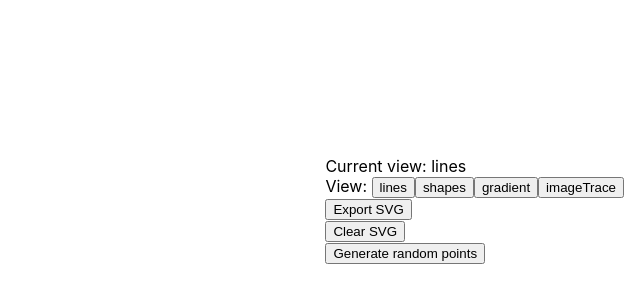
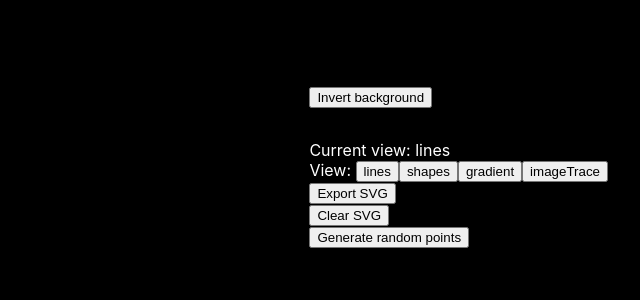
Before and after one commit to moritzsalla/polytess, a React (Create React App) app: page / in a window 1280 px wide. Shown: the part 504-804 px from the top of the page, without its empty margins (640-1280 px from the left). Built offline with nearby package versions, Linux system fonts and the light colour scheme.

Commit message:
Refactor App component by removing CSS and tests; enhance Menu with appearance controls and theme inversion; implement gradient rendering in SvgCanvas

```diff
--- a/src/App.css
+++ /dev/null
@@ -1,4 +0,0 @@
-.App {
-	background: white;
-	color: black;
-}
--- a/src/App.tsx
+++ b/src/App.tsx
@@ -1,5 +1,4 @@
 import { useRef } from "react";
-import "./App.css";
 import SvgCanvas, {
 	type OnClickFn,
 	type OnDragFn,
@@ -11,7 +10,6 @@ import { downloadSvgFile, generateInitialPoints } from "./utils";
 import { usePersistentState } from "./usePersistentStorage";
 import Menu from "./Menu/Menu";
 
-// TODO: finalize gradient view (gradient fill)
 // TODO: image trace view
 
 const ERROR_FALLBACK_COMPONENT = <div>Something went wrong</div>;
--- a/src/Menu/Menu.tsx
+++ b/src/Menu/Menu.tsx
@@ -1,5 +1,6 @@
 import Button from "../Button/Button";
 import { VIEWS, type View } from "../config";
+import { invertAppTheme } from "./utils";
 
 type MenuProps = {
 	view: View;
@@ -9,9 +10,32 @@ type MenuProps = {
 	onGenerate: () => void;
 };
 
-const Menu = ({ view, setView, onExport, onClear, onGenerate }: MenuProps) => {
+const Menu = (props: MenuProps) => {
 	return (
 		<menu style={{ position: "fixed", bottom: 0, right: 0, padding: "1rem" }}>
+			<AppearancePanel />
+			<ViewPanel {...props} />
+		</menu>
+	);
+};
+
+const AppearancePanel = () => {
+	return (
+		<div style={{ padding: "1rem" }}>
+			<Button onClick={() => invertAppTheme()}>Invert background</Button>
+		</div>
+	);
+};
+
+const ViewPanel = ({
+	view,
+	setView,
+	onExport,
+	onClear,
+	onGenerate,
+}: MenuProps) => {
+	return (
+		<div style={{ padding: "1rem" }}>
 			<span>Current view: {view}</span>
 			<div>
 				View:{" "}
@@ -30,7 +54,7 @@ const Menu = ({ view, setView, onExport, onClear, onGenerate }: MenuProps) => {
 			<div>
 				<Button onClick={onGenerate}>Generate random points</Button>
 			</div>
-		</menu>
+		</div>
 	);
 };
 
--- /dev/null
+++ b/src/Menu/utils.ts
@@ -0,0 +1,21 @@
+export const invertAppTheme = () => {
+	const computedStyle = getComputedStyle(document.documentElement);
+
+	// Get current colors
+	const currentPrimary = computedStyle
+		.getPropertyValue("--color-primary")
+		.trim();
+	const currentSecondary = computedStyle
+		.getPropertyValue("--color-secondary")
+		.trim();
+
+	// Swap
+	document.documentElement.style.setProperty(
+		"--color-primary",
+		currentSecondary,
+	);
+	document.documentElement.style.setProperty(
+		"--color-secondary",
+		currentPrimary,
+	);
+};
--- a/src/SvgCanvas/utils.ts
+++ b/src/SvgCanvas/utils.ts
@@ -77,6 +77,13 @@ const renderShapesView: Renderer = (points, delaunay, svg) => {
 };
 
 const renderGradientView: Renderer = (points, delaunay, svg) => {
+	// Create a <defs> section if it doesn't exist
+	let defs = svg.querySelector("defs");
+	if (!defs) {
+		defs = document.createElementNS("http://www.w3.org/2000/svg", "defs");
+		svg.appendChild(defs);
+	}
+
 	// Draw triangles
 	for (let i = 0; i < delaunay.triangles.length; i += 3) {
 		const p1 = delaunay.triangles[i];
@@ -95,11 +102,42 @@ const renderGradientView: Renderer = (points, delaunay, svg) => {
 			"points",
 			`${points[p1][0]},${points[p1][1]} ${points[p2][0]},${points[p2][1]} ${points[p3][0]},${points[p3][1]}`,
 		);
-		polygon.setAttribute(
-			"fill",
-			`rgb(${points[p1][0]},${points[p1][1]},255)`,
+
+		// Create a unique ID for each gradient
+		const gradientId = `gradient-${i}`;
+
+		// Create a linear gradient
+		const gradient = document.createElementNS(
+			"http://www.w3.org/2000/svg",
+			"linearGradient",
 		);
-		// polygon.setAttribute("stroke", "black");
+		gradient.setAttribute("id", gradientId);
+		gradient.setAttribute("x1", "0%");
+		gradient.setAttribute("y1", "0%");
+		gradient.setAttribute("x2", "100%");
+		gradient.setAttribute("y2", "100%");
+
+		// Create gradient stops
+		const stops = [
+			{ offset: "0%", color: "red" },
+			{ offset: "100%", color: "blue" },
+		];
+
+		stops.forEach((stop) => {
+			const stopElem = document.createElementNS(
+				"http://www.w3.org/2000/svg",
+				"stop",
+			);
+			stopElem.setAttribute("offset", stop.offset);
+			stopElem.setAttribute("stop-color", stop.color);
+			gradient.appendChild(stopElem);
+		});
+
+		// Add the gradient to the <defs> section
+		defs.appendChild(gradient);
+
+		// Set the fill of the polygon to use the gradient
+		polygon.setAttribute("fill", `url(#${gradientId})`);
 
 		svg.appendChild(polygon);
 	}
--- a/src/index.css
+++ b/src/index.css
@@ -1,3 +1,12 @@
+:root {
+	--color-primary: black;
+	--color-secondary: white;
+}
+
+html {
+	background: var(--color-primary);
+}
+
 body {
 	margin: 0;
 	font-family: -apple-system, BlinkMacSystemFont, "Segoe UI", "Roboto",
@@ -5,6 +14,12 @@ body {
 		"Helvetica Neue", sans-serif;
 	-webkit-font-smoothing: antialiased;
 	-moz-osx-font-smoothing: grayscale;
+
+	background: var(--color-primary);
+	color: var(--color-secondary);
+	font-size: 16px;
+
+	transition: background 0.25s ease-in-out, color 0.25s ease-in-out;
 }
 
 svg {
```
Also changed, not shown: 1 other file (tests, documents, lock files or other folders).
